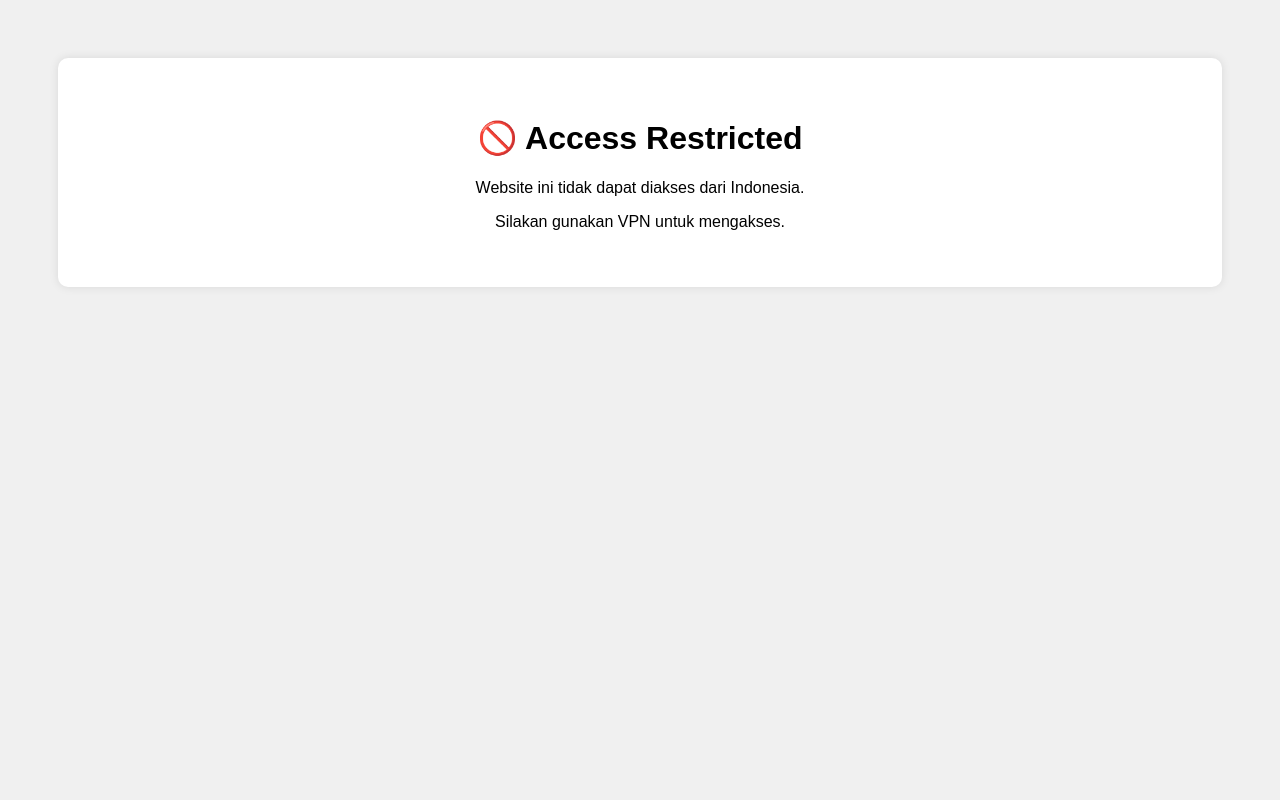
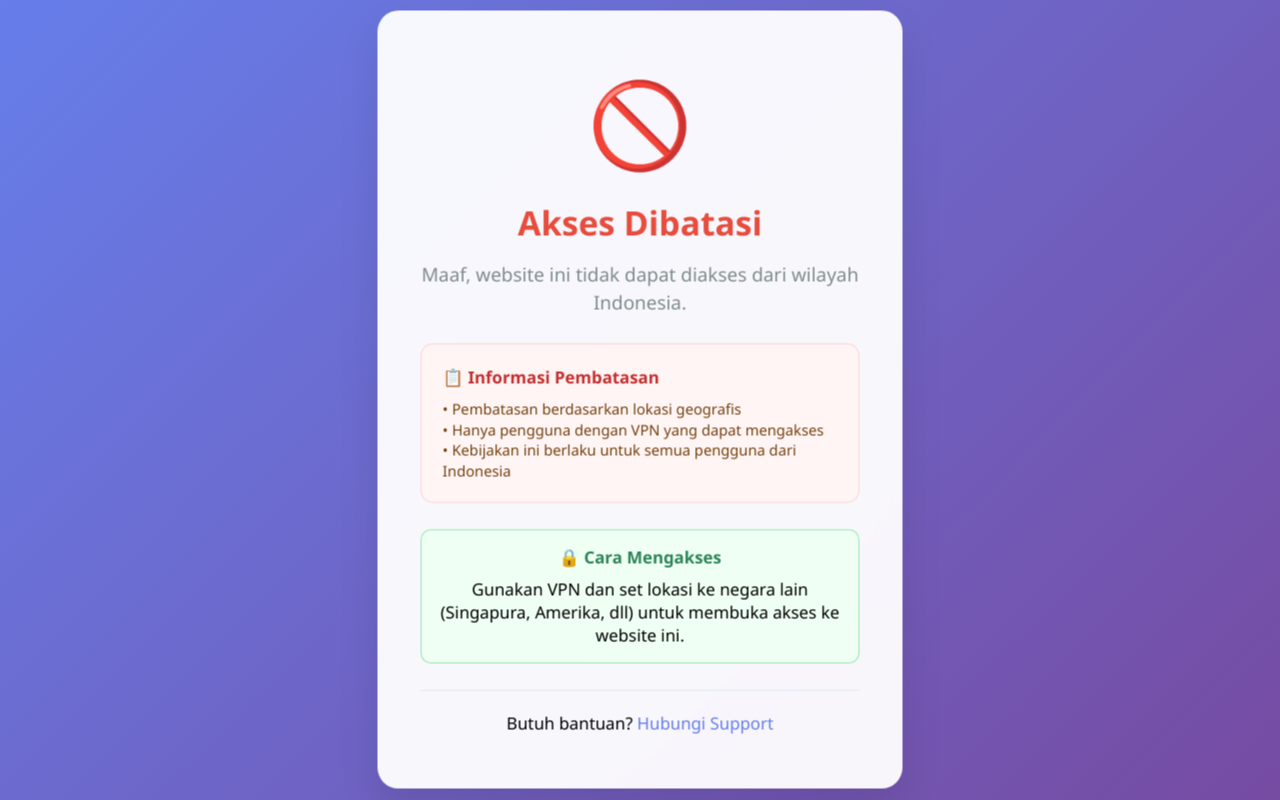
Before and after one commit to Rakhaandrianmaulana/I-dont-know, a plain HTML site: page blocked.html in a window 1280 px wide. Drawn offline with Linux system fonts and the light colour scheme.

Commit message:
Update blocked.html

```diff
--- a/blocked.html
+++ b/blocked.html
@@ -1,27 +1,181 @@
 <!DOCTYPE html>
-<html>
+<html lang="id">
 <head>
-    <title>Access Blocked</title>
+    <meta charset="UTF-8">
+    <meta name="viewport" content="width=device-width, initial-scale=1.0">
+    <title>Access Restricted - Lana Store</title>
     <style>
+        * {
+            margin: 0;
+            padding: 0;
+            box-sizing: border-box;
+        }
+
         body {
-            font-family: Arial, sans-serif;
+            font-family: 'Segoe UI', Tahoma, Geneva, Verdana, sans-serif;
+            background: linear-gradient(135deg, #667eea 0%, #764ba2 100%);
+            min-height: 100vh;
+            display: flex;
+            align-items: center;
+            justify-content: center;
+            padding: 20px;
+        }
+
+        .container {
+            background: rgba(255, 255, 255, 0.95);
+            backdrop-filter: blur(10px);
+            padding: 50px 40px;
+            border-radius: 20px;
+            box-shadow: 0 20px 40px rgba(0, 0, 0, 0.1);
             text-align: center;
-            padding: 50px;
-            background: #f0f0f0;
+            max-width: 500px;
+            width: 100%;
+            border: 1px solid rgba(255, 255, 255, 0.2);
         }
-        .container {
-            background: white;
-            padding: 40px;
+
+        .icon {
+            font-size: 80px;
+            margin-bottom: 20px;
+            animation: shake 0.5s ease-in-out;
+        }
+
+        h1 {
+            color: #e74c3c;
+            font-size: 32px;
+            margin-bottom: 15px;
+            font-weight: 700;
+        }
+
+        .subtitle {
+            color: #7f8c8d;
+            font-size: 18px;
+            margin-bottom: 25px;
+            line-height: 1.5;
+        }
+
+        .message {
+            background: #fff5f5;
+            border: 1px solid #fed7d7;
+            border-radius: 12px;
+            padding: 20px;
+            margin: 25px 0;
+            text-align: left;
+        }
+
+        .message h3 {
+            color: #c53030;
+            margin-bottom: 10px;
+            font-size: 16px;
+        }
+
+        .message p {
+            color: #744210;
+            font-size: 14px;
+            line-height: 1.4;
+        }
+
+        .vpn-info {
+            background: #f0fff4;
+            border: 1px solid #9ae6b4;
             border-radius: 10px;
-            box-shadow: 0 0 10px rgba(0,0,0,0.1);
+            padding: 15px;
+            margin: 20px 0;
+        }
+
+        .vpn-info h4 {
+            color: #2f855a;
+            margin-bottom: 8px;
+        }
+
+        .contact {
+            margin-top: 25px;
+            padding-top: 20px;
+            border-top: 1px solid #e2e8f0;
+        }
+
+        .contact a {
+            color: #667eea;
+            text-decoration: none;
+            font-weight: 500;
+        }
+
+        .contact a:hover {
+            text-decoration: underline;
+        }
+
+        @keyframes shake {
+            0%, 100% { transform: translateX(0); }
+            25% { transform: translateX(-5px); }
+            75% { transform: translateX(5px); }
+        }
+
+        .pulse {
+            animation: pulse 2s infinite;
+        }
+
+        @keyframes pulse {
+            0% { transform: scale(1); }
+            50% { transform: scale(1.05); }
+            100% { transform: scale(1); }
+        }
+
+        /* Responsive */
+        @media (max-width: 480px) {
+            .container {
+                padding: 30px 20px;
+            }
+
+            h1 {
+                font-size: 24px;
+            }
+
+            .icon {
+                font-size: 60px;
+            }
         }
     </style>
 </head>
 <body>
-    <div class="container">
-        <h1>🚫 Access Restricted</h1>
-        <p>Website ini tidak dapat diakses dari Indonesia.</p>
-        <p>Silakan gunakan VPN untuk mengakses.</p>
+    <div class="container pulse">
+        <div class="icon">🚫</div>
+
+        <h1>Akses Dibatasi</h1>
+        <p class="subtitle">Maaf, website ini tidak dapat diakses dari wilayah Indonesia.</p>
+
+        <div class="message">
+            <h3>📋 Informasi Pembatasan</h3>
+            <p>• Pembatasan berdasarkan lokasi geografis<br>
+               • Hanya pengguna dengan VPN yang dapat mengakses<br>
+               • Kebijakan ini berlaku untuk semua pengguna dari Indonesia</p>
+        </div>
+
+        <div class="vpn-info">
+            <h4>🔒 Cara Mengakses</h4>
+            <p>Gunakan VPN dan set lokasi ke negara lain (Singapura, Amerika, dll) untuk membuka akses ke website ini.</p>
+        </div>
+
+        <div class="contact">
+            <p>Butuh bantuan? <a href="mailto:support@lanastore.my.id">Hubungi Support</a></p>
+        </div>
     </div>
+
+    <script>
+        // Tambah efek ketik untuk subtitle
+        document.addEventListener('DOMContentLoaded', function() {
+            const subtitle = document.querySelector('.subtitle');
+            const text = subtitle.textContent;
+            subtitle.textContent = '';
+
+            let i = 0;
+            const typeWriter = () => {
+                if (i < text.length) {
+                    subtitle.textContent += text.charAt(i);
+                    i++;
+                    setTimeout(typeWriter, 50);
+                }
+            };
+            setTimeout(typeWriter, 1000);
+        });
+    </script>
 </body>
 </html>
```
